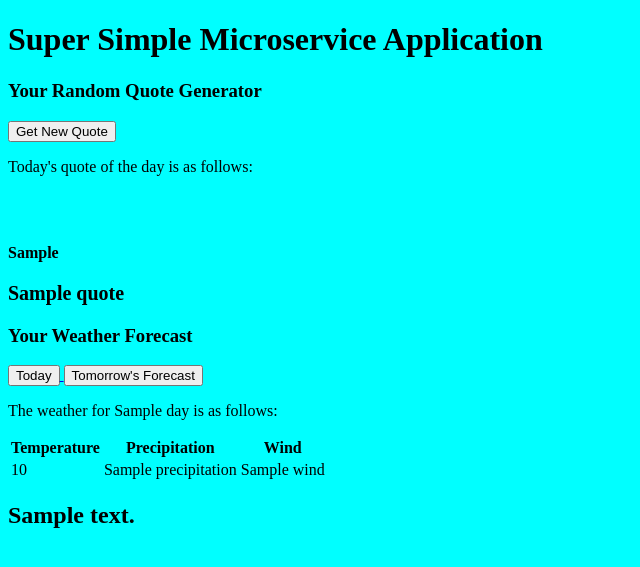
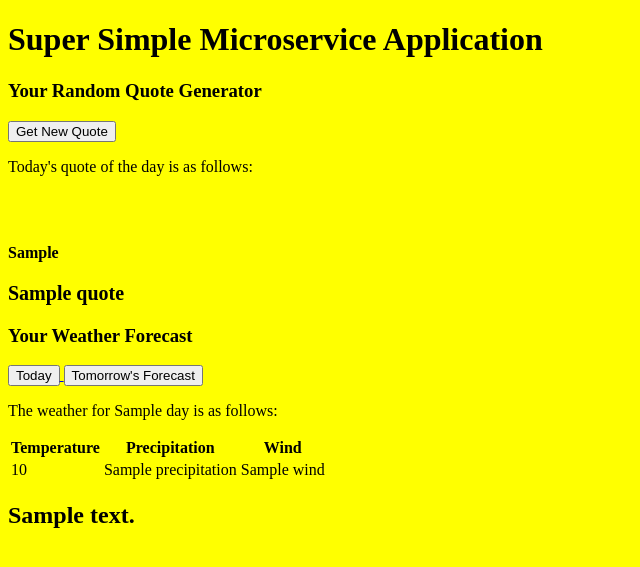
Before and after one commit to Bruk3/quickstart, a Flask app: template templates/home.html in a window 1280 px wide. Shown: the top 567 px of the page, without its empty margins (0-640 px from the left). Run offline with Flask 2, Linux system fonts and the light colour scheme; the template is opened without the code that fills it: most values are stand-ins (such as "Sample title", 1, 10 or a date in 2020).

Commit message:
change background color

```diff
--- a/templates/home.html
+++ b/templates/home.html
@@ -5,7 +5,7 @@
 <meta name="description" content="Our first page">
 <meta name="keywords" content="html tutorial template">
 </head>
-<body style="background-color: aqua;">
+<body style="background-color: yellow;">
 
     <h1> Super Simple Microservice Application </h1>
 
```
